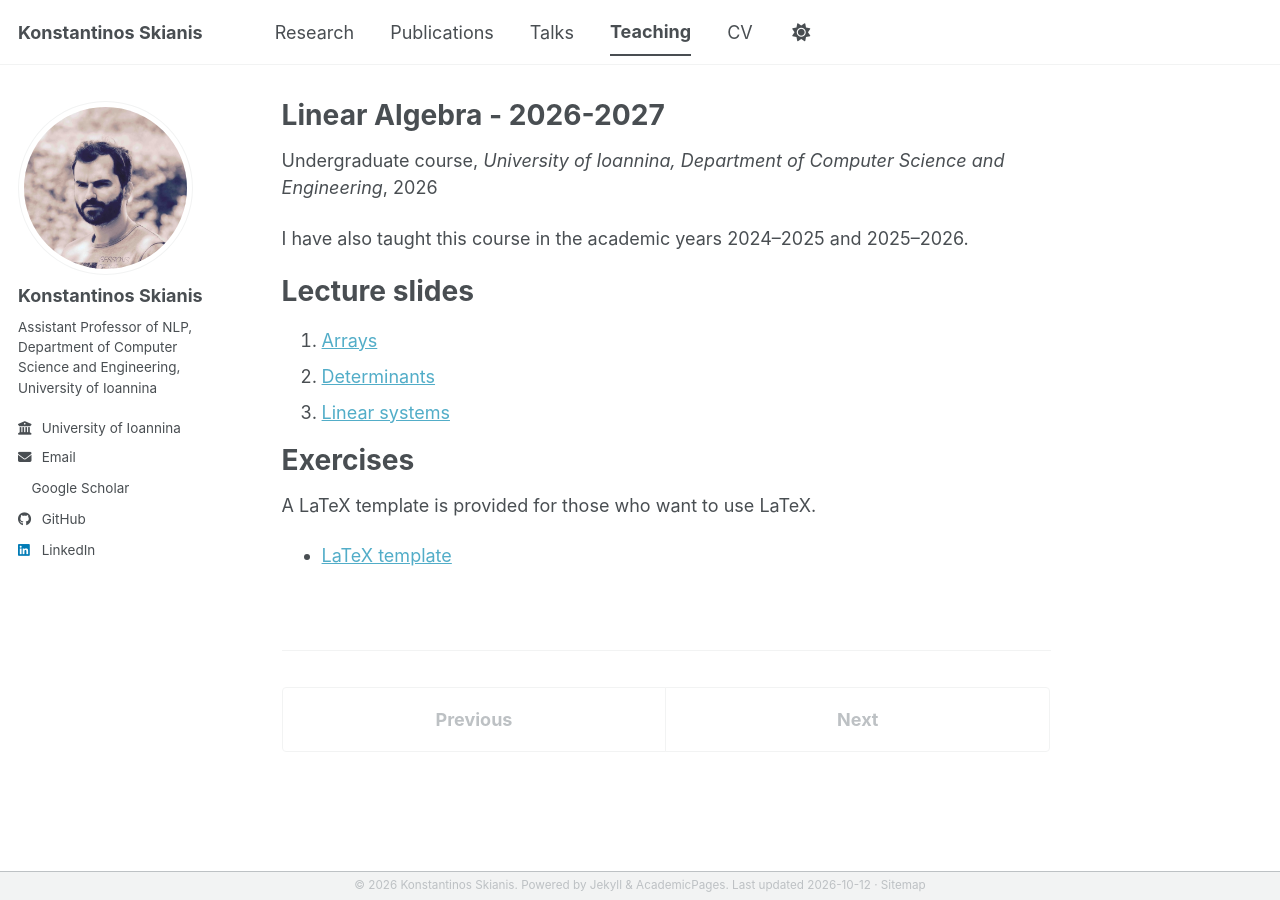
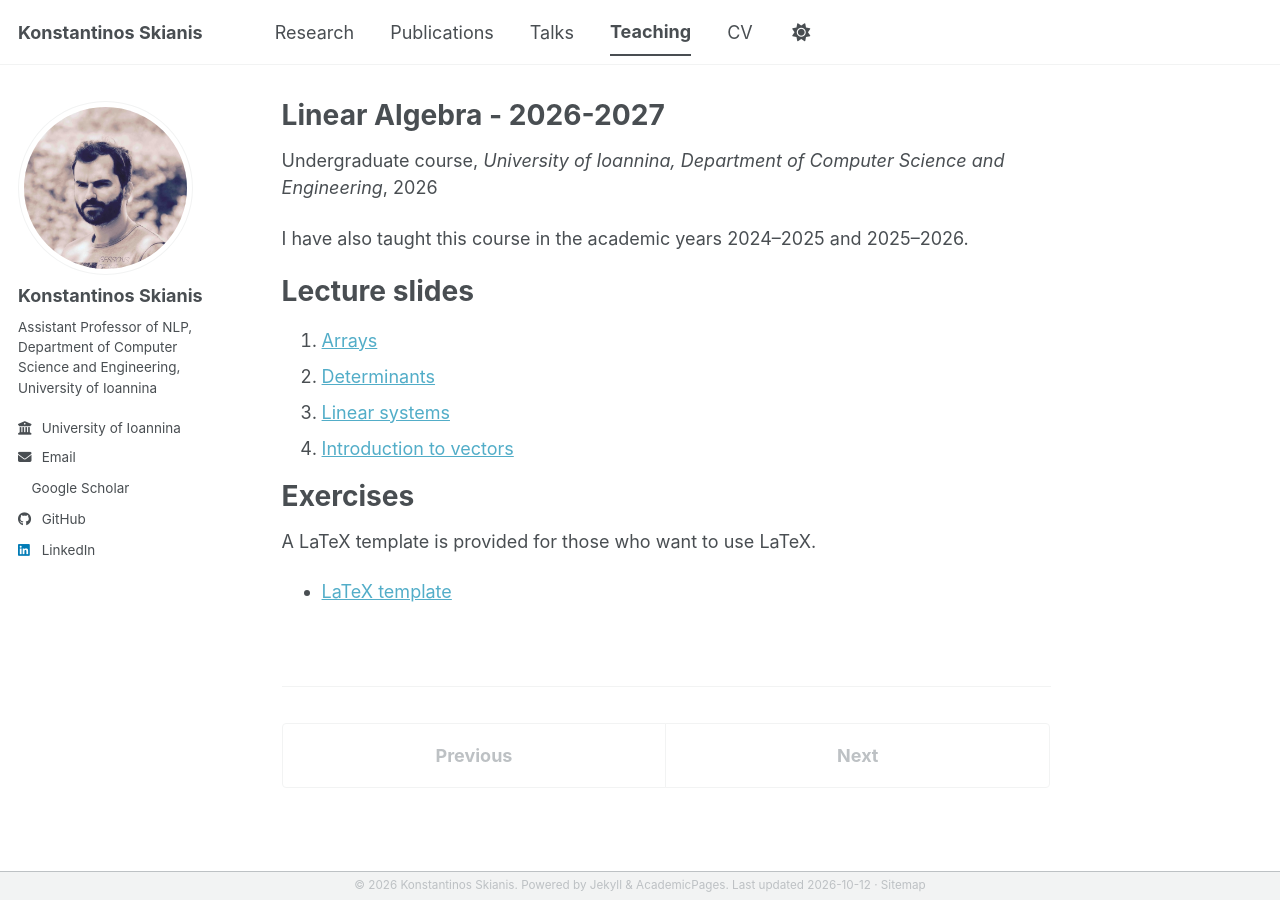
Before and after one commit to y3nk0/y3nk0.github.io, a Jekyll site: the page built from _teaching/2026-linear-algebra.md, in a window 1280 px wide. Built offline with Jekyll 4.4.1, drawn with Linux system fonts in a browser that asks for light colours; a style sheet for code colours, icons or effects is not loaded; part of the change alters nothing that is shown.

Commit message:
Teaching: publish the Introduction to vectors slides as lecture 4
Add 4_intro_vectors.pdf and link it as lecture 4; the remaining decks stay
commented out, renumbered 5 to 7, which now matches their filenames again.
Also refresh the still-unlinked vector spaces deck.

```diff
--- a/_teaching/2026-linear-algebra.md
+++ b/_teaching/2026-linear-algebra.md
@@ -18,12 +18,12 @@ Lecture slides
 1. [Arrays](/teaching/1_arrays.pdf)
 2. [Determinants](/teaching/2_determinants.pdf)
 3. [Linear systems](/teaching/3_linear_systems.pdf)
+4. [Introduction to vectors](/teaching/4_intro_vectors.pdf)
 
-<!-- Slides still to come; uncomment each one as it is covered. The numbers are this
-     year's lecture order, while the filenames are still the ones from 2025-2026.
-4. [Vector spaces](/teaching/5_vector_spaces.pdf)
-5. [Quantities and forms](/teaching/6_quantities_forms.pdf)
-6. [Singular value decomposition](/teaching/7_svd.pdf)
+<!-- Slides still to come; uncomment each one as it is covered.
+5. [Vector spaces](/teaching/5_vector_spaces.pdf)
+6. [Quantities and forms](/teaching/6_quantities_forms.pdf)
+7. [Singular value decomposition](/teaching/7_svd.pdf)
 -->
 
 Exercises
```
Also changed, not shown: 2 other files.
